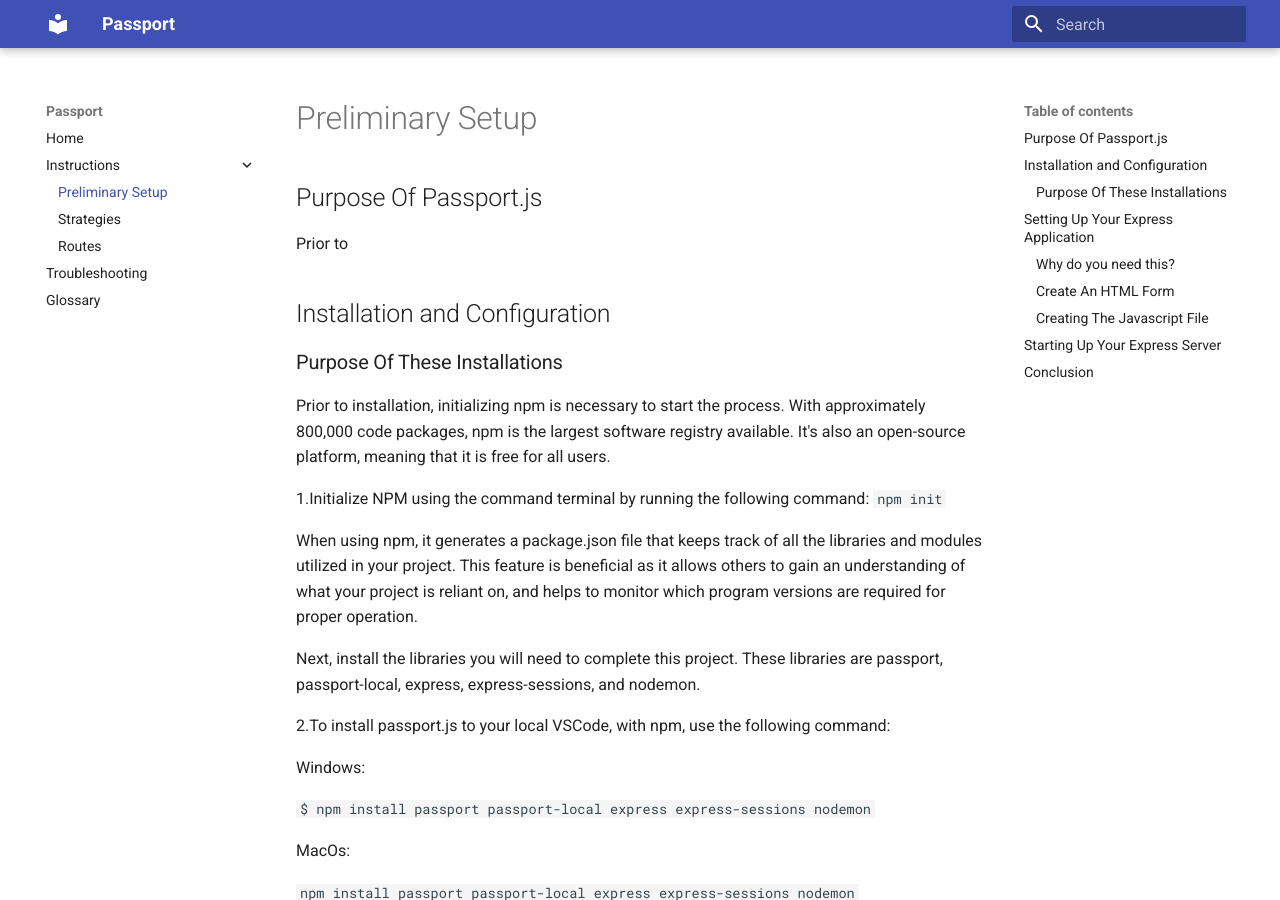
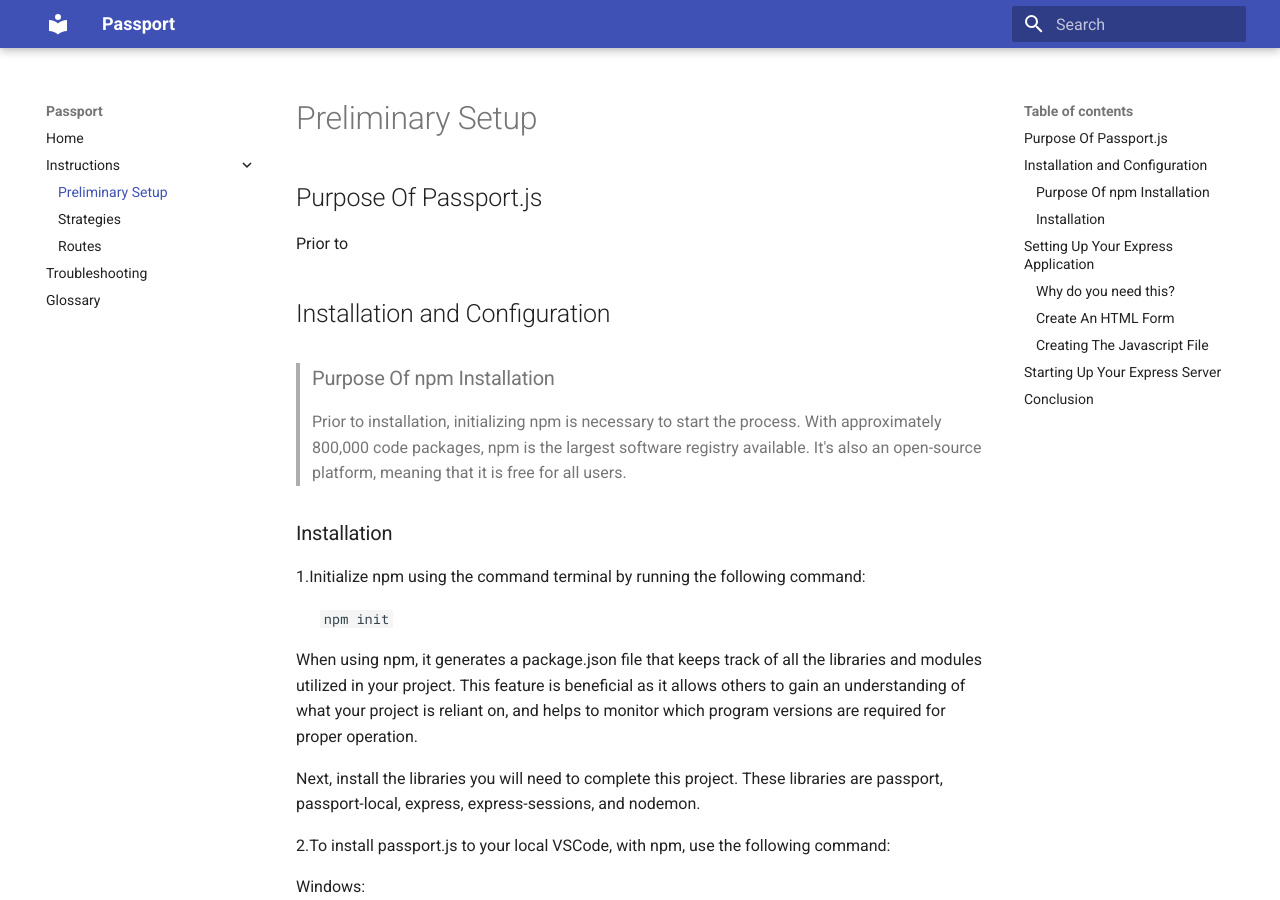
Before and after one commit to breadscorner/Passport.js-LocalStrategyUserDocumentation, an MkDocs documentation site: the page built from docs/preliminary.md, in a window 1280 px wide and 900 px high. Built offline with MkDocs 1.6.1 and Material for MkDocs 9.7.7, drawn with Linux system fonts in a browser that asks for light colours.

```diff
--- a/docs/preliminary.md
+++ b/docs/preliminary.md
@@ -9,12 +9,15 @@ Prior to
 
 ## Installation and Configuration
 
-### Purpose Of These Installations
+>### Purpose Of npm Installation
 
-Prior to installation, initializing npm is necessary to start the process. With approximately 800,000 code packages, npm is the largest software registry available. It's also an open-source platform, meaning that it is free for all users.
+>Prior to installation, initializing npm is necessary to start the process. With approximately 800,000 code packages, npm is the largest software registry available. It's also an open-source platform, meaning that it is free for all users.
 
-1.Initialize NPM using the command terminal by running the following command:
-`npm init`
+### Installation
+
+1.Initialize npm using the command terminal by running the following command:
+
+&nbsp;&nbsp;&nbsp;&nbsp;&nbsp;&nbsp;`npm init`
 
 When using npm, it generates a package.json file that keeps track of all the libraries and modules utilized in your project. This feature is beneficial as it allows others to gain an understanding of what your project is reliant on, and helps to monitor which program versions are required for proper operation.
 
@@ -24,12 +27,12 @@ Next, install the libraries you will need to complete this project. These librar
 <!-- Double check the code -->
 Windows:
 
-`$ npm install passport passport-local express express-sessions nodemon`
+&nbsp;&nbsp;&nbsp;&nbsp;&nbsp;&nbsp;`$ npm install passport passport-local express express-sessions nodemon`
 <!-- screenshot of terminal with the code -->
 
 MacOs:
 
-`npm install passport passport-local express express-sessions nodemon`
+&nbsp;&nbsp;&nbsp;&nbsp;&nbsp;&nbsp;`npm install passport passport-local express express-sessions nodemon`
 <!-- screenshot of terminal with the code -->
 
 Running this command will install the libraries you need for the project. These files will be inside a folder called node_modules that is automatically created when you run these commands. To confirm that your files have been downloaded correctly you can check in the package.json file.
```
Also changed, not shown: docs/glossary.md (+8 -0 lines), docs/index.md (+10 -7 lines), docs/trouble.md (+5 -5 lines).
